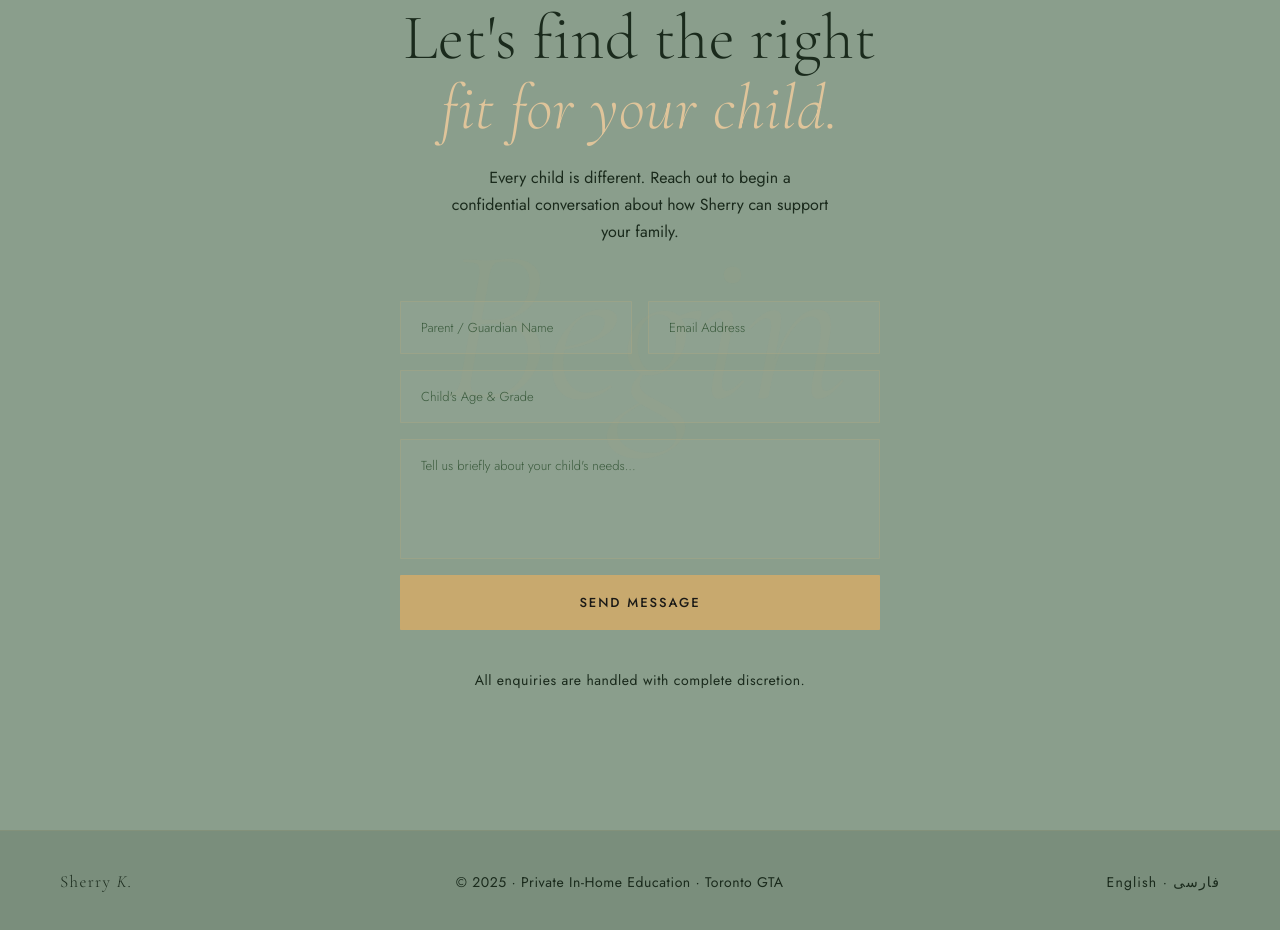
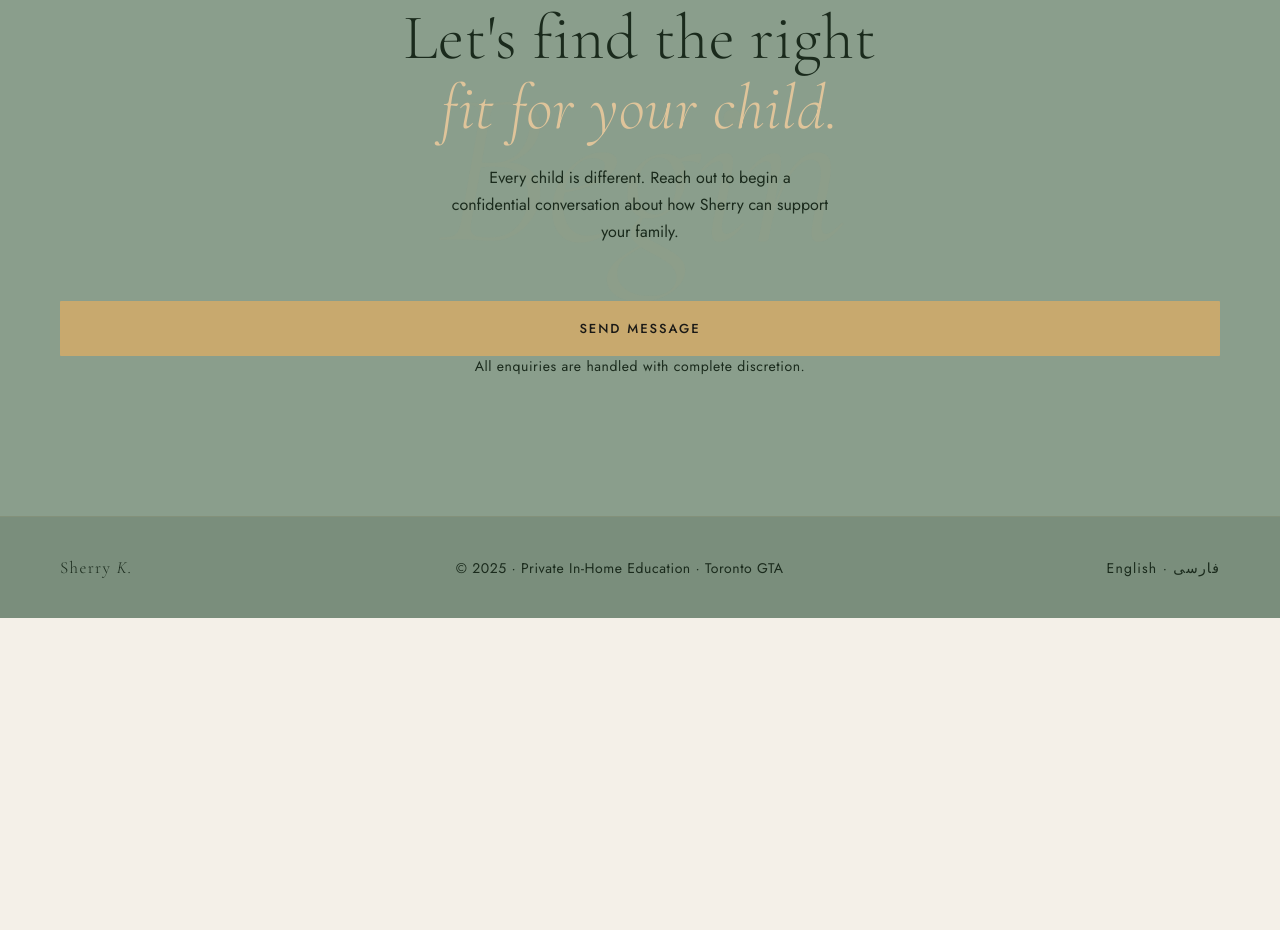
Before and after one commit to shararehkaveh/withsherry-site, a plain HTML site: page index.html in a window 1280 px wide. Shown: the part 4731-5661 px from the top of the page. After the commit the page ends 5349 px from the top, so only its background shows below. Drawn offline with nearby package versions, Linux system fonts and the light colour scheme.

Commit message:
Update index.html

```diff
--- a/index.html
+++ b/index.html
@@ -976,15 +976,9 @@
     <h2 class="contact-heading">Let's find the right<br><em>fit for your child.</em></h2>
     <p class="contact-sub">Every child is different. Reach out to begin a confidential conversation about how Sherry can support your family.</p>
 
-    <form class="contact-form" onsubmit="handleSubmit(event)">
-      <div class="form-row">
-        <input type="text" class="form-input" placeholder="Parent / Guardian Name" required>
-        <input type="email" class="form-input" placeholder="Email Address" required>
-      </div>
-      <input type="text" class="form-input" placeholder="Child's Age & Grade">
-      <textarea class="form-input" placeholder="Tell us briefly about your child's needs..."></textarea>
-      <button type="submit" class="btn-primary" style="cursor:none; border:none; width:100%; padding: 18px;">Send Message</button>
-    </form>
+    <a href="mailto:sherrykavehb@gmail.com" class="btn-primary" style="display:inline-block; text-align:center; width:100%; padding:18px; text-decoration:none; border:none;">
+  Send Message
+</a>
     <p class="contact-note">All enquiries are handled with complete discretion.</p>
   </div>
 </section>
```
